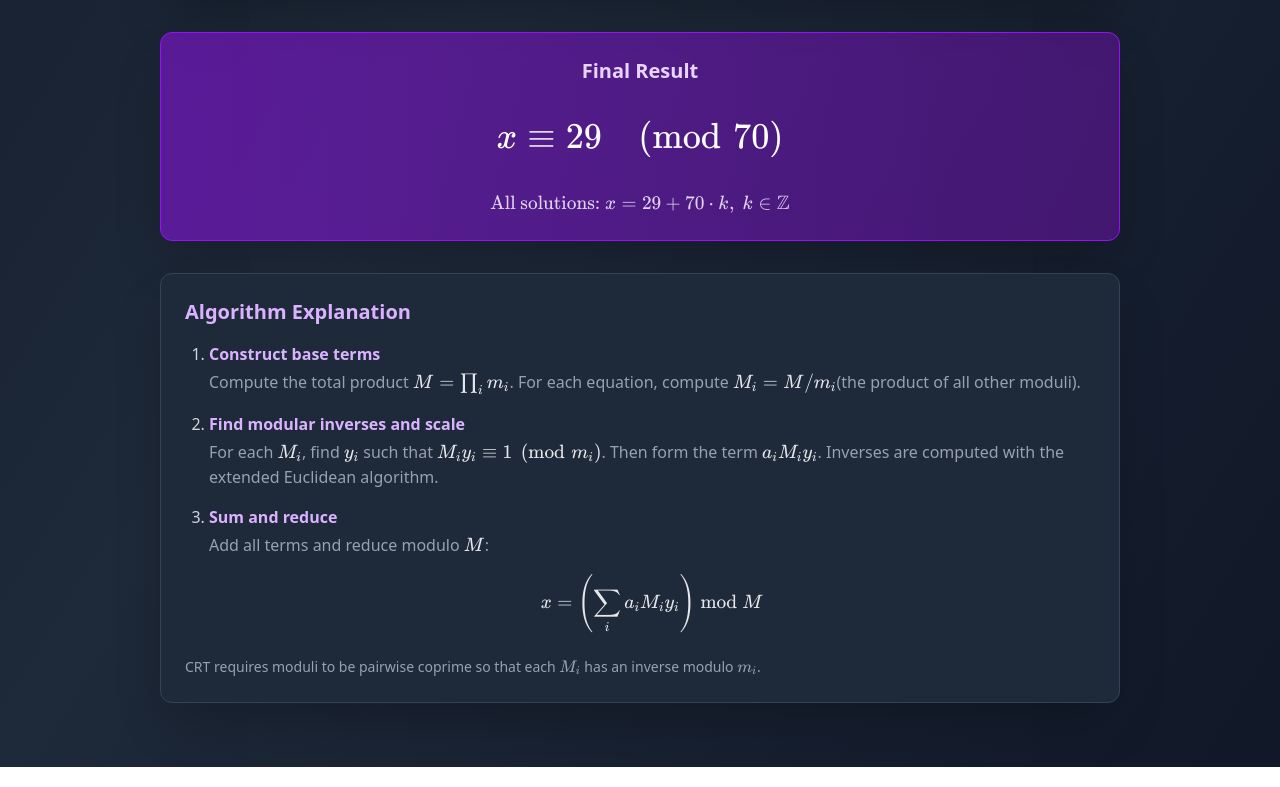
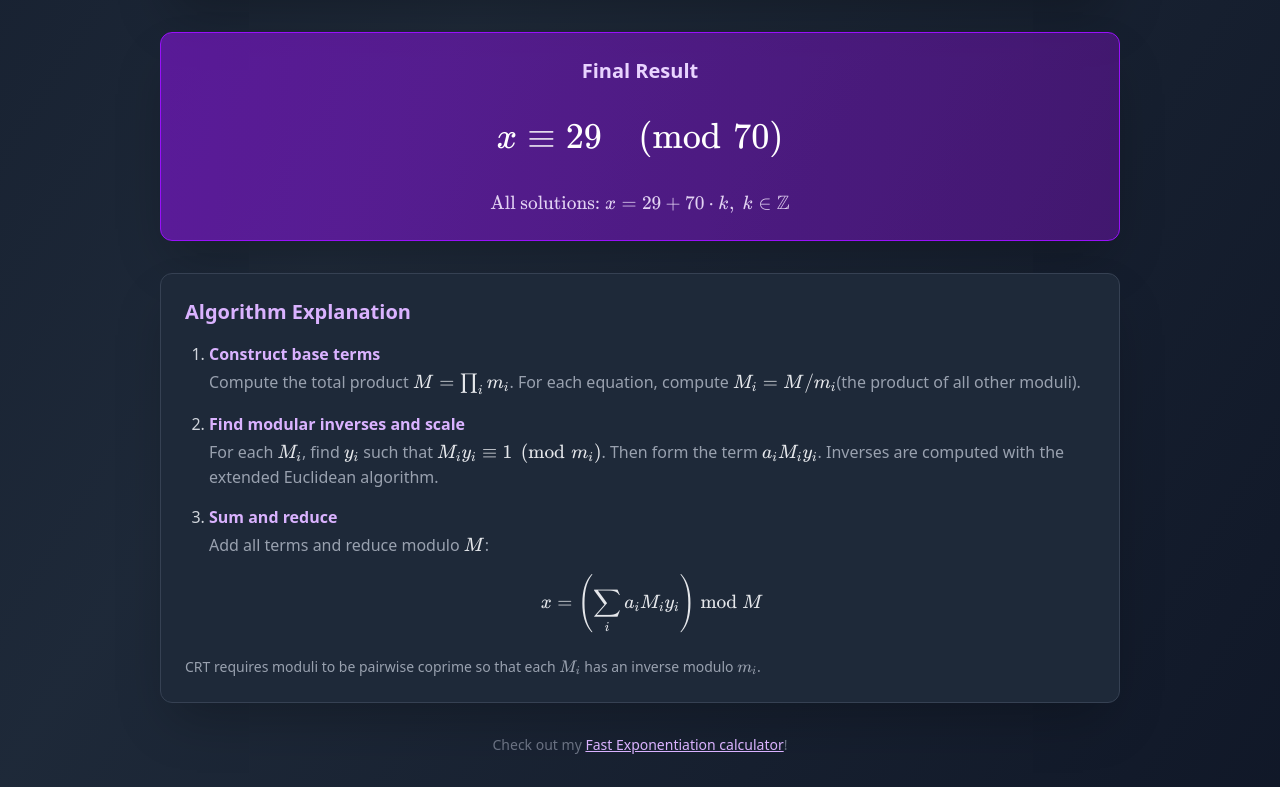
Before and after one commit to zamilbahri/crt-solver, a React (Vite) app: page / in a window 1280 px wide. Shown: the part 1302-2089 px from the top of the page. Built offline with nearby package versions, Linux system fonts and the light colour scheme.

Commit message:
added footer with fast-exp link

```diff
--- a/src/App.tsx
+++ b/src/App.tsx
@@ -5,6 +5,7 @@ import InputPanel from './components/InputPanel';
 import CRTStepsTable from './components/CRTStepsTable';
 import FinalResult from './components/FinalResult';
 import AlgorithmExplanation from './components/AlgorithmExplanation';
+import Footer from './components/Footer';
 
 import type { EquationDraft, SolveResult } from './types';
 import { pairwiseCoprimeConflicts, solveCRT } from './utils/crt';
@@ -248,6 +249,8 @@ const App: React.FC = () => {
         <div className="rounded-xl p-6 shadow-2xl mb-8 border border-gray-700 bg-gray-800">
           <AlgorithmExplanation />
         </div>
+
+        <Footer />
       </div>
     </div>
   );
--- /dev/null
+++ b/src/components/Footer.tsx
@@ -0,0 +1,30 @@
+/**
+ * Footer component for the CRT Solver application.
+ *
+ * Displays a small footer text with a link to related projects.
+ *
+ * @example
+ * return <Footer />
+ *
+ * @returns {React.ReactElement} The footer section element
+ */
+const Footer: React.FC = (): React.ReactElement => {
+  return (
+    <footer className="mt-8 text-center">
+      <p className="text-sm text-gray-500">
+        Check out my{' '}
+        <a
+          href="https://zamilbahri.github.io/fast-exponentiation"
+          target="_blank"
+          rel="noopener noreferrer"
+          className="text-purple-300 hover:text-purple-200 transition-colors underline"
+        >
+          Fast Exponentiation calculator
+        </a>
+        !
+      </p>
+    </footer>
+  );
+};
+
+export default Footer;
```
